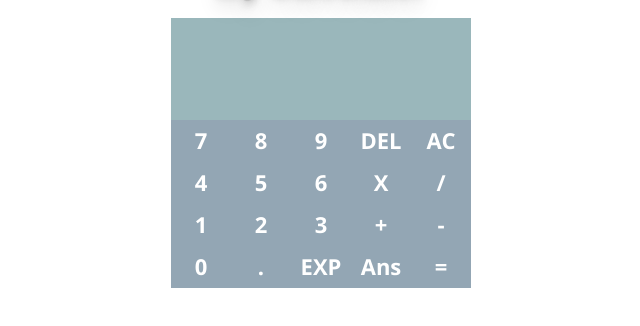
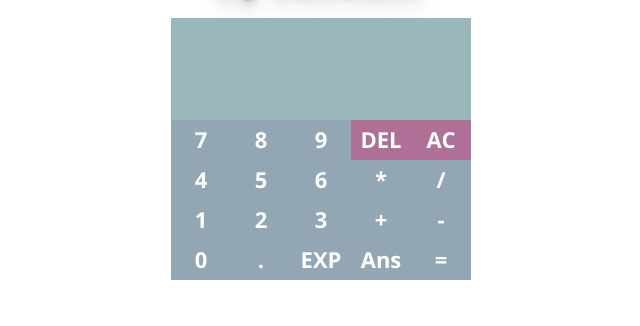
Before and after one commit to tobibello/scientific-calculator, a plain HTML site: page index.html in a window 1280 px wide. Shown: the part 62-388 px from the top of the page, without its empty margins (319-959 px from the left). Drawn offline with nearby package versions, Linux system fonts and the light colour scheme; files whose address does not match are found by name.

Commit message:
use buttons

```diff
--- a/css/styles.css
+++ b/css/styles.css
@@ -32,7 +32,6 @@ h1{
                0 5px 10px rgba(0,0,0,.25),
                0 10px 10px rgba(0,0,0,.2),
                0 20px 20px rgba(0,0,0,.15);
-
 }
 
 /*******************
@@ -57,6 +56,7 @@ thead td{
     height: 40%;
     font-family: 'Press Start 2P', cursive;
 }
+
 .result{
     height: 60%;
     font-family: 'Cousine', monospace;
@@ -65,8 +65,16 @@ thead td{
 tbody td{
     width: 20%;
     height: 40px;
+    padding:0;
+}
+
+tbody button{
+    width:100%;
+    height: 100%;
+    padding:0;
+    border-style: none;
     font-family: 'Open Sans', sans-serif;
-    font-size: 22px
+    font-size: 22px;
 }
 
 /*******************
@@ -82,7 +90,20 @@ COLORS
 thead td{
     background-color: #9AB7BB;
 }
-tbody td{
+
+tbody button{
     background-color: #93A6B4;
+}
+
+tbody button{
     color:white;
 }
+
+tbody tr:first-child td:nth-last-of-type(-n+2) button{
+    background-color: #AE7097;
+}
+
+tbody button:active, tbody tr:first-child td:nth-last-of-type(-n+2) button:active{
+    background-color: #73818c;
+    border:none;
+}
--- a/index.html
+++ b/index.html
@@ -28,32 +28,32 @@
                 </thead>
                 <tbody>
                     <tr>
-                        <td>7</td>
-                        <td>8</td>
-                        <td>9</td>
-                        <td>DEL</td>
-                        <td>AC</td>
+                        <td><button onclick="">7</button></td>
+                        <td><button onclick="">8</button></td>
+                        <td><button onclick="">9</button></td>
+                        <td><button onclick="">DEL</button></td>
+                        <td><button onclick="">AC</button></td>
                     </tr>
                     <tr>
-                        <td>4</td>
-                        <td>5</td>
-                        <td>6</td>
-                        <td>X</td>
-                        <td>/</td>
+                        <td><button onclick="">4</button></td>
+                        <td><button onclick="">5</button></td>
+                        <td><button onclick="">6</button></td>
+                        <td><button onclick="">*</button></td>
+                        <td><button onclick="">/</button></td>
                     </tr>
                     <tr>
-                        <td>1</td>
-                        <td>2</td>
-                        <td>3</td>
-                        <td>+</td>
-                        <td>-</td>
+                        <td><button onclick="">1</button></td>
+                        <td><button onclick="">2</button></td>
+                        <td><button onclick="">3</button></td>
+                        <td><button onclick="">+</button></td>
+                        <td><button onclick="">-</button></td>
                     </tr>
                     <tr>
-                        <td>0</td>
-                        <td>.</td>
-                        <td>EXP</td>
-                        <td>Ans</td>
-                        <td>=</td>
+                        <td><button onclick="">0</button></td>
+                        <td><button onclick="">.</button></td>
+                        <td><button onclick="">EXP</button></td>
+                        <td><button onclick="">Ans</button></td>
+                        <td><button onclick="">=</button></td>
                     </tr>
                 </tbody>
             </table>
```
